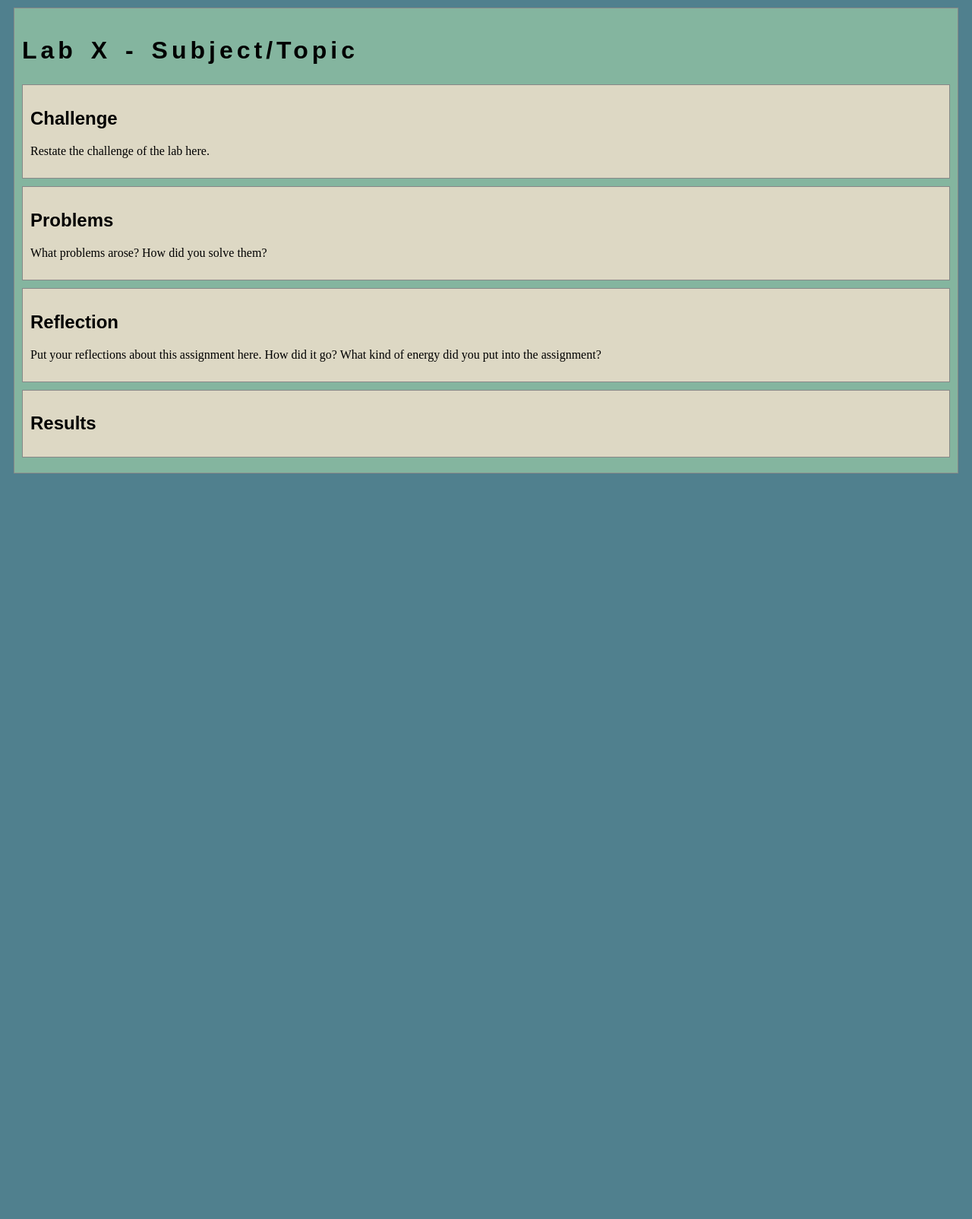
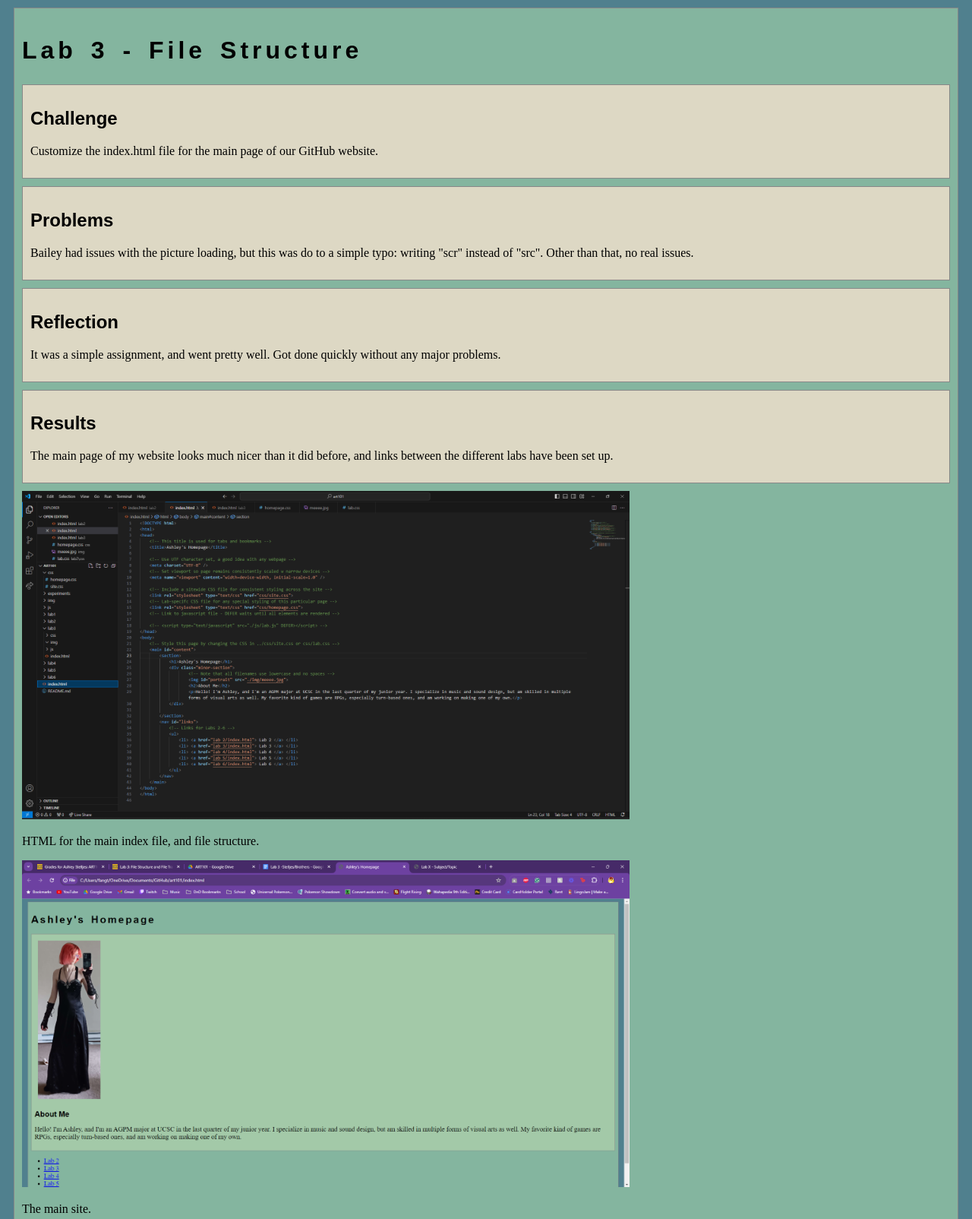
Before and after one commit to ashley-bobashley/art101, a plain HTML site: page lab3/index.html in a window 1280 px wide. Shown: the top 1604 px of the page at 76% size. Before the commit the page ends 800 px from the top, so only its background shows below. Drawn offline with nearby package versions, Linux system fonts and the light colour scheme.

Commit message:
Added Lab 3 and updated homepage

```diff
--- a/css/homepage.css
+++ b/css/homepage.css
@@ -1,6 +1,15 @@
 /* this css file will only style the homepage of our site */
 
-.cat-photo {
+#portrait {
   margin: 10px;
-  max-width: 500px;
+  max-width: 400px;
+  max-height: 500px;
 }
+
+.minor-section p {
+  font-size: 130%;
+}
+
+#links {
+  font-size: 130%;
+}
--- a/lab3/css/lab.css
+++ b/lab3/css/lab.css
@@ -7,3 +7,8 @@
     border: solid 1px #888;
     background-color: #DDD8C4;
   }
+
+img {
+  max-width: 800px;
+  max-height: 800px;
+}
--- a/lab3/index.html
+++ b/lab3/index.html
@@ -23,26 +23,39 @@
 	<!-- Style this page by changing the CSS in ../css/site.css or css/lab.css -->
 	<main id="content">
 		<section>
-			<h1>Lab X - Subject/Topic</h1>
+			<h1>Lab 3 - File Structure</h1>
 			<div class="minor-section">
 					<h2>Challenge</h2>
-					<p>Restate the challenge of the lab here.</p>
+					<p>Customize the index.html file for the main page of our GitHub website.</p>
 			</div>
 
 			<div class="minor-section">
 					<h2>Problems</h2>
-					<p>What problems arose? How did you solve them? </p>
+					<p>Bailey had issues with the picture loading, but this was do to a simple typo: writing "scr" instead of "src". Other than that, no real issues.</p>
 			</div>
 
 			<div class="minor-section">
 					<h2>Reflection</h2>
-					<p>Put your reflections about this assignment here. How did it go? What kind of energy did you put into the assignment? </p>
+					<p>It was a simple assignment, and went pretty well. Got done quickly without any major problems.</p>
 			</div>
 
 			<div class="minor-section">
 					<h2>Results</h2>
-					<div id="output"></div>
+					<div id="output">
+						<p>The main page of my website looks much nicer than it did before, and links between the different labs have been set up.</p>
+					</div>
 			</div>
+
+			<!-- Images -->
+			<img id="mainhtml" src="./img/home html and file structure.png">
+			<p>HTML for the main index file, and file structure.</p>
+			<img id="mansite" src="./img/main site.png">
+			<p>The main site.</p>
+			<img id="lab3html" src="./img/lab3html.png">
+			<p>HTML for Lab 3.</p>
+			<img id="lab3site" src="./img/lab3site.png">
+			<p>The site for Lab 3 before adding these pictures.</p>
+
 		</section>
 		<nav id="links">
 			<!-- Put links to other pages (including the homepage) here. -->
```
Also changed, not shown: index.html (+10 -3 lines), lab2/index.html (+11 -5 lines), img/meeee.jpg (added), lab3/img/home html and file structure.png (added), lab3/img/lab3html.png (added), lab3/img/lab3site.png (added), lab3/img/main site.png (added).
